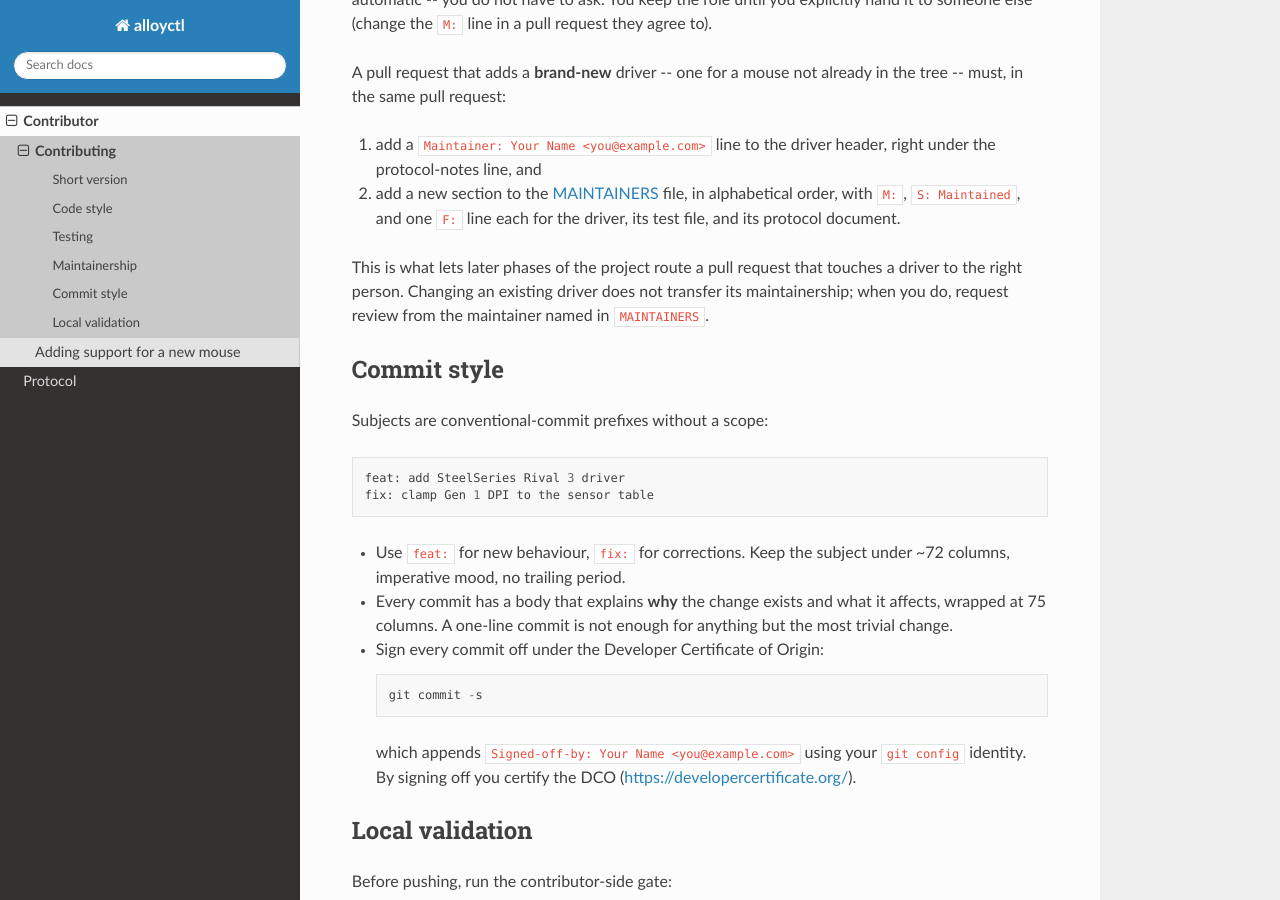
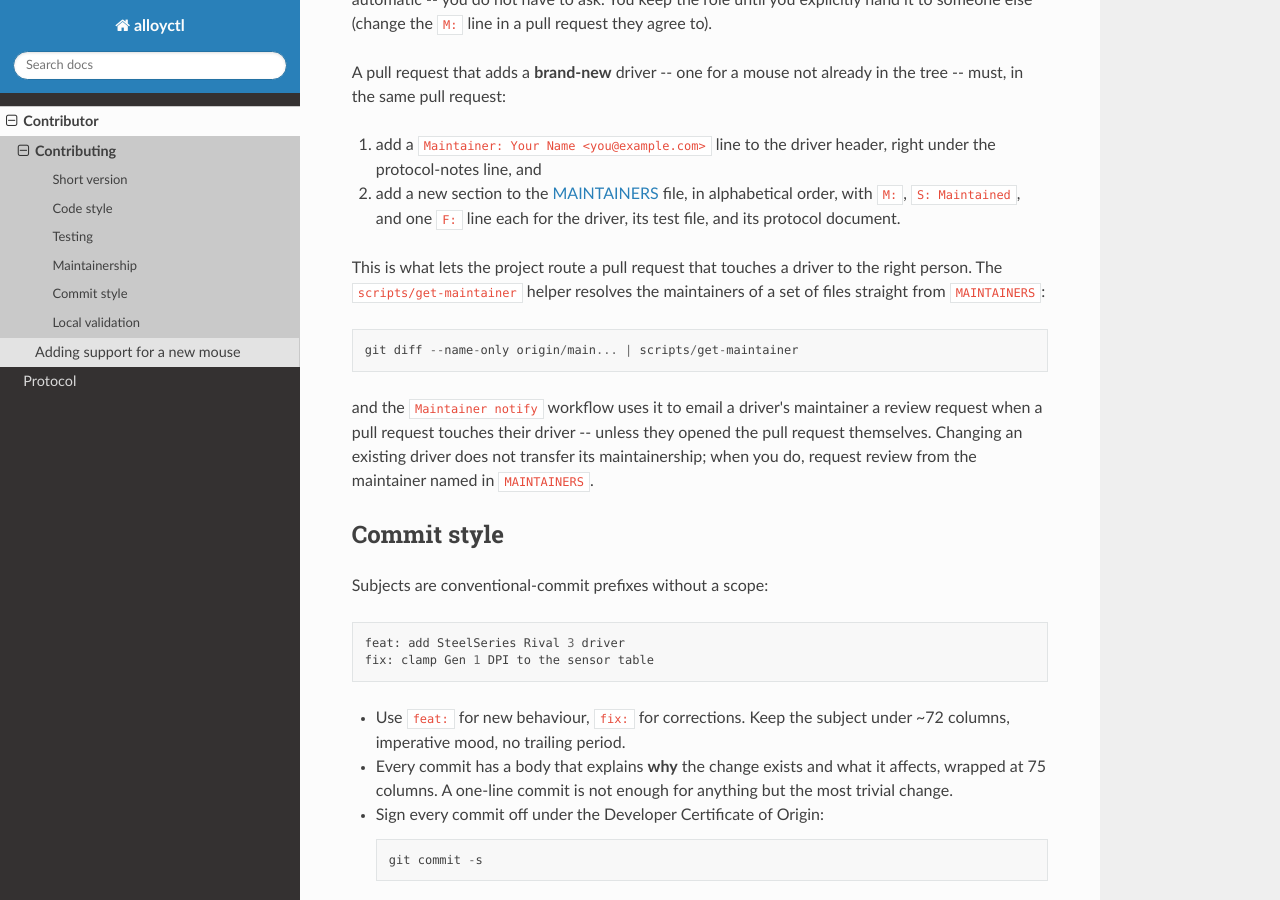
Before and after one commit to szymonwilczek/alloyctl, a Sphinx documentation site: the page built from Documentation/contributor/contributing.rst, in a window 1280 px wide and 900 px high, scrolled down 1444 px. Built offline with Sphinx 7.4.7 and the Read the Docs theme 3.1.0, drawn with Linux system fonts in a browser that asks for light colours.

Commit message:
feat: notify driver maintainers of review requests
MAINTAINERS records who owns each driver, but nothing acted on it, so a
maintainer had no way to learn a pull request touched their driver
short of watching the whole repository.

Add scripts/get-maintainer, a dependency-free resolver that matches
changed paths against the F: and X: patterns in MAINTAINERS and prints
the owning M: maintainers, sending anything no precise section claims to
THE REST (which therefore drops its catch-all F: patterns and becomes a
real fallback). It runs locally over a diff and drives the new Maintainer
notify workflow.

Workflow fires on pull_request_target so it has the SMTP secrets even
for fork pull requests, and stays safe by never checking out or running
the pull request's code: it reads the trusted base MAINTAINERS and the
resolver, pulls the changed files and commit-author emails from the API,
subtracts anyone who authored a commit in the pull request (so a
maintainer opening their own pull request is not mailed), and emails the
rest a review request through provider-agnostic SMTP. With no SMTP secret
configured it resolves reviewers but skips sending, so it is inert until
wired up. The contributing guide documents both the helper and the flow.

Signed-off-by: Szymon Wilczek <swilczek.lx@gmail.com>

```diff
--- a/Documentation/contributor/contributing.rst
+++ b/Documentation/contributor/contributing.rst
@@ -80,8 +80,15 @@ in the tree -- must, in the same pull request:
    with ``M:``, ``S: Maintained``, and one ``F:`` line each for the driver, its
    test file, and its protocol document.
 
-This is what lets later phases of the project route a pull request that touches
-a driver to the right person. Changing an existing driver does not transfer its
+This is what lets the project route a pull request that touches a driver to the
+right person. The ``scripts/get-maintainer`` helper resolves the maintainers of
+a set of files straight from ``MAINTAINERS``::
+
+   git diff --name-only origin/main... | scripts/get-maintainer
+
+and the ``Maintainer notify`` workflow uses it to email a driver's maintainer a
+review request when a pull request touches their driver -- unless they opened
+the pull request themselves. Changing an existing driver does not transfer its
 maintainership; when you do, request review from the maintainer named in
 ``MAINTAINERS``.
 
```
Also changed, not shown: 3 other files.
